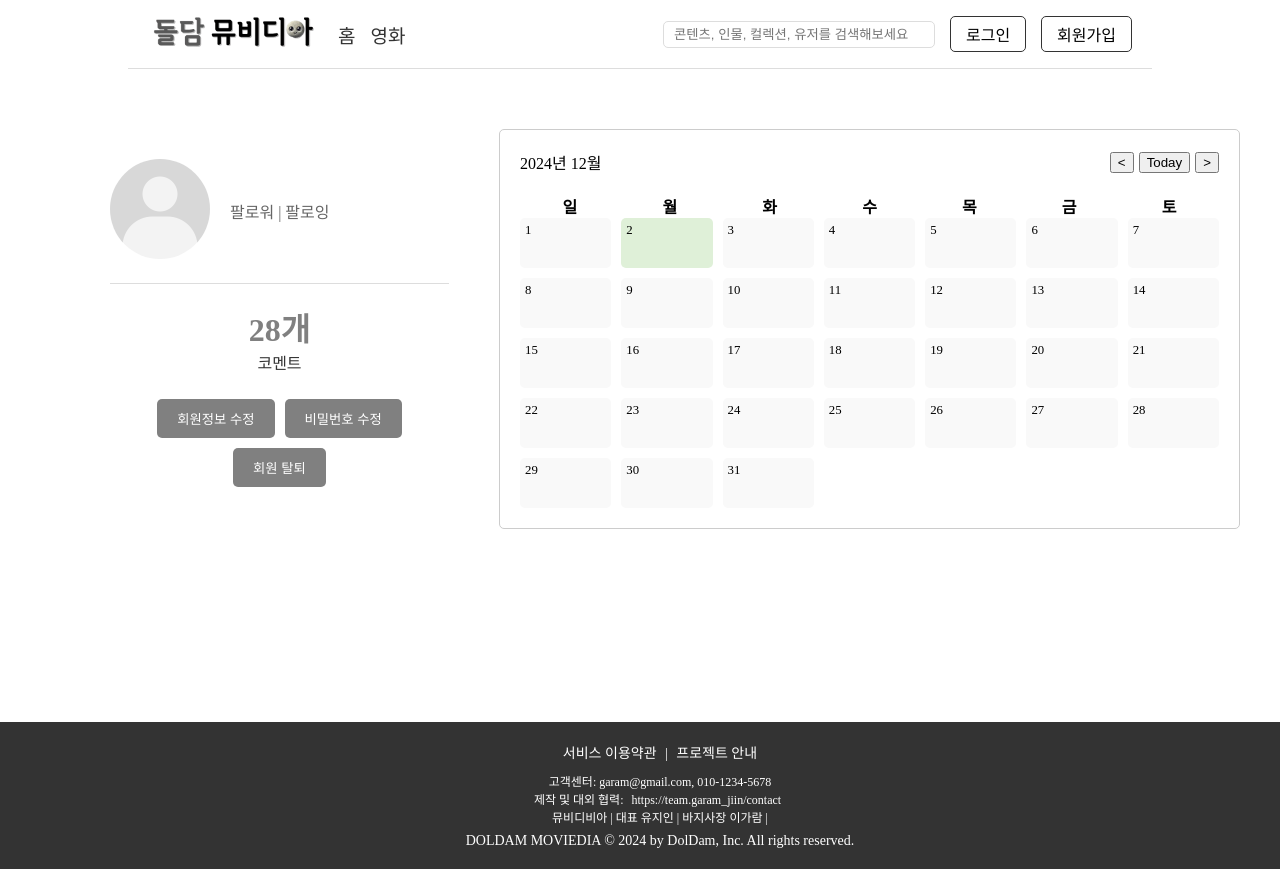
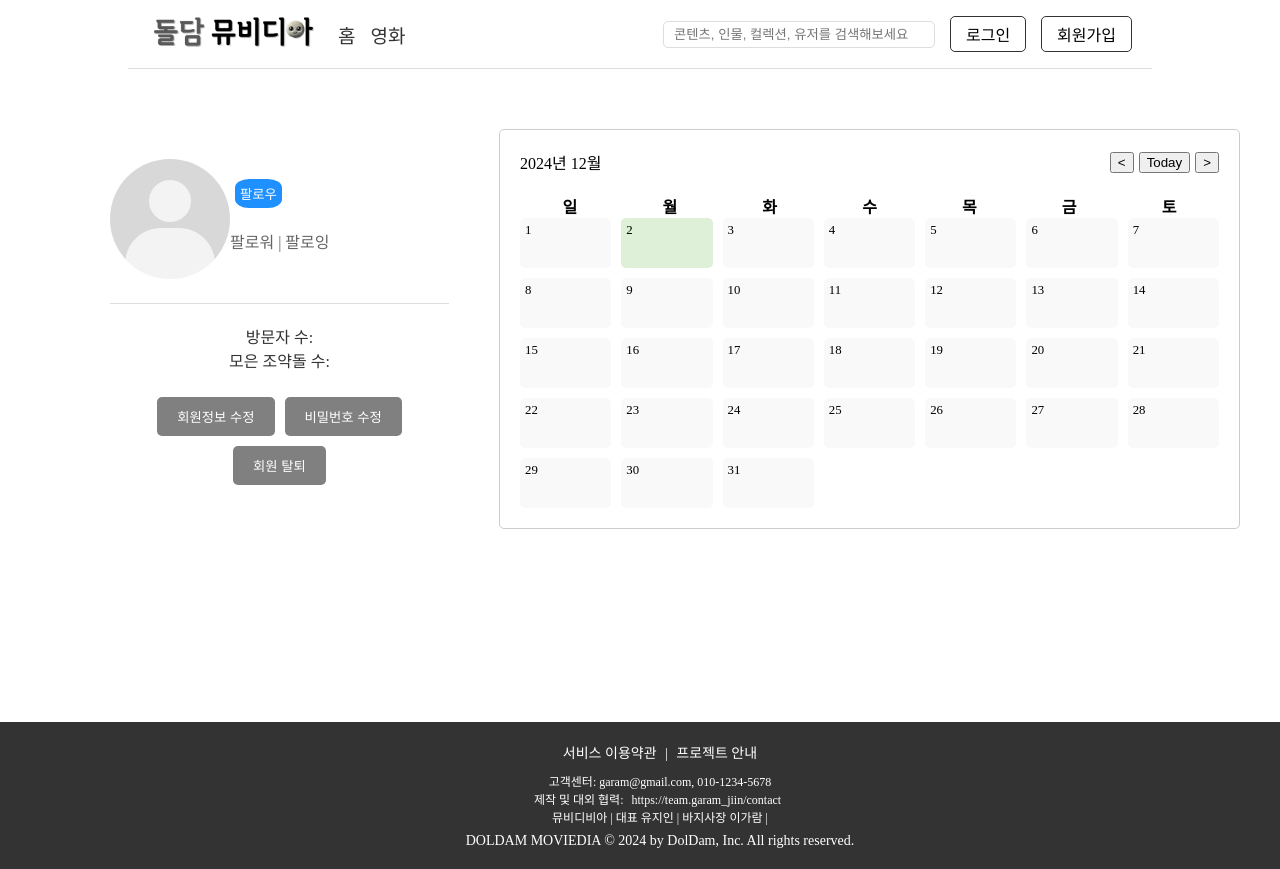
Before and after one commit to garam0107/movie_pjt, a Vue app in the folder front/final_front/: page /mypage/1 in a window 1280 px wide. Built offline with nearby package versions, Linux system fonts and the light colour scheme; a web font is replaced by a local one.

Commit message:
mypage 다시

```diff
--- a/front/final_front/src/components/movie/TopMovieComponent.vue
+++ b/front/final_front/src/components/movie/TopMovieComponent.vue
@@ -3,6 +3,24 @@
       <p class="h2tag">돌담뮤비디아 HOT 랭킹</p>
       <div class="wrapper" v-if="topMovies.length > 0">
         <div v-for="(movie, index) in topMovies" :key="movie.id" class="movie-item">
+          <div class="rank">{{ index + 1 }}</div>
+          <RouterLink :to="`/movie/${movie.id}`" class="movie-link">
+            <img :src="`https://image.tmdb.org/t/p/w500/${movie.poster_path}`" alt="poster" class="poster_img">
+            <div class="movie-info">
+              <p class="movie_title">{{ movie.title }}</p>
+              <p class="movie-details">
+                {{ movie.release_date.slice(0, 4) }} •  {{ store.detailMovie.production_country || '정보 없음' }}<br>
+                평점:  {{ movie.vote_average.toFixed(1) }} ★
+              </p>
+            </div>
+          </RouterLink>
+        </div>
+      </div>
+    </div>
+    <div class="top-movie-container">
+      <p class="h2tag">사용자가 뽑은 최고의 영화</p>
+      <div class="wrapper" v-if="topMovies.length > 0">
+        <div v-for="(movie, index) in voteMovies" :key="movie.id" class="movie-item">
           <div class="rank">{{ index + 1 }}</div>
           <RouterLink :to="`/movie/${movie.id}`" class="movie-link">
             <img :src="`https://image.tmdb.org/t/p/w500/${movie.poster_path}`" alt="poster" class="poster_img">
@@ -26,22 +44,27 @@ import { useMovieStore } from '@/stores/counter';
 const movies = ref([]);
 const topMovies = ref([]);
 const store = useMovieStore();
-
+const voteMovies = ref([])
 onMounted(async () => {
-  await store.getMovies();
-  movies.value = store.movies;
+  await store.getMovies()
+  movies.value = store.movies
 
   topMovies.value = [...movies.value]
     .sort((a, b) => b.popularity - a.popularity)
-    .slice(0, 10);
+    .slice(0, 10)
+
+  voteMovies.value = [...movies.value]
+    .sort((a, b) => b.vote_count - a.vote_count)
+    .slice(0, 10)
+  console.log(voteMovies)
 });
 
 watch(() => store.movies, (newMovies) => {
-  movies.value = newMovies;
+  movies.value = newMovies
 
   topMovies.value = [...newMovies]
     .sort((a, b) => b.popularity - a.popularity)
-    .slice(0, 10);
+    .slice(0, 10)
 });
 </script>
 
--- a/front/final_front/src/components/mypage/MyData.vue
+++ b/front/final_front/src/components/mypage/MyData.vue
@@ -2,21 +2,25 @@
   <div class="mydata-container">
     <div class="profile-header">
       <div class="profile-image">
-        <!-- <img :src="`@/assets/${props.userData.profile_image}`" alt="프로필 이미지"> -->
-        <img src="@/assets/default_profile.jpg" alt="profile_img">
+        <img :src="getImagePath(userData.profile_image)" alt="프로필 이미지">
       </div>
       <div class="user-info">
-        <h2>{{ props.userData.nickname }}</h2>
-        <p>{{ props.userData.email }}</p>
-        <p>팔로워 {{ props.userData.followers_count }} | 팔로잉 {{ props.userData.followings_count }}</p>
+        <div style="display: flex;">
+          <h2>{{ userData.nickname }}</h2>
+          <form @submit.prevent="follow">
+            <button v-if="isFollowing" @click="toggleFollow" class="followBtn unfollowBtn">언팔로우</button>
+            <button v-else @click="toggleFollow" class="followBtn">팔로우</button>
+          </form>
+        </div>
+        <p>{{ userData.email }}</p>
+        <p>팔로워 {{ userData.followers_count }} | 팔로잉 {{ userData.followings_count }}</p>
       </div>
     </div>
     <div class="user-stats">
       <div class="stat">
-        <h3>28개</h3>
-        <p>코멘트</p>
+        <p>방문자 수: {{ userData.visit_count }}</p>
+        <p>모은 조약돌 수: {{ userData.stone }}</p>
       </div>
-
     </div>
     <div class="actions">
       <RouterLink to="/main"><button>회원정보 수정</button></RouterLink>
@@ -27,22 +31,112 @@
 </template>
 
 <script setup>
+import { useMovieStore } from '@/stores/counter';
+import axios from 'axios';
+import { onMounted, ref } from 'vue';
+import { useRoute } from 'vue-router';
 import { RouterLink } from 'vue-router';
 
-const props = defineProps ({
-  userData: Object
-})
+const route = useRoute();
+const userId = route.params.user_id; // URL에서 user_id를 가져옴
+const store = useMovieStore();
+const userData = ref({}); // 유저 정보를 담을 변수
+const isFollowing = ref(false);
+
+// 마운트될 때 사용자 정보 불러오기
+onMounted(() => {
+  if (store.token) {
+    // 특정 사용자의 데이터 요청
+    axios({
+      method: 'get',
+      url: `http://127.0.0.1:8000/accounts/${userId}/`, // 특정 유저 정보 요청
+      headers: {
+        Authorization: `Token ${store.token}`
+      }
+    })
+    .then((res) => {
+      console.log('유저 데이터:', res.data);
+      userData.value = res.data; // 유저 데이터를 상태에 저장
+    })
+    .catch((err) => {
+      console.error('유저 정보를 불러오는 중 오류 발생:', err);
+    });
+  } else {
+    console.error('토큰이 없습니다. 로그인 후 다시 시도해주세요.');
+  }
+
+  // 팔로우 상태 확인
+  if (store.token) {
+    axios({
+      method: 'get',
+      url: `http://127.0.0.1:8000/accounts/${userId}/follow/`,
+      headers: {
+        Authorization: `Token ${store.token}`
+      }
+    })
+    .then((res) => {
+      isFollowing.value = res.data.following.some(user => user.id === userId);
+    })
+    .catch((err) => {
+      console.error('팔로우 상태를 확인하는 중 오류 발생:', err);
+    });
+  }
+});
+
+// 팔로우/언팔로우 기능
+const toggleFollow = () => {
+  if (!store.token) {
+    alert('로그인이 필요합니다.');
+    return;
+  }
+
+  axios({
+    method: 'post',
+    url: `http://127.0.0.1:8000/accounts/${userId}/follow/`,
+    headers: {
+      Authorization: `Token ${store.token}`
+    }
+  })
+  .then((res) => {
+    if (res.data.message === '팔로우') {
+      isFollowing.value = true;
+    } else if (res.data.message === '언팔로우') {
+      isFollowing.value = false;
+    }
+    console.log(res.data.message);
+  })
+  .catch((err) => {
+    console.error('팔로우/언팔로우 요청 중 오류 발생:', err);
+  });
+};
+
+// 프로필 이미지 경로 가져오기
+const getImagePath = (imageName) => {
+  if (imageName) {
+    return `/src/assets/profile_images/${imageName}`;
+  } else {
+    return '/src/assets/default_profile.jpg'; // 기본 프로필 이미지
+  }
+};
 </script>
 
 <style scoped>
+.followBtn {
+  padding: 5px;
+  border-radius: 30%;
+  background-color: dodgerblue;
+}
+
+.followBtn:hover {
+  background-color: blue;
+}
+
 .mydata-container {
   max-width: 400px;
-
   margin: 20px auto;
   padding: 30px;
   background-color: #fff;
   border-radius: 10px;
-  /* box-shadow: 0 0 10px rgba(0, 0, 0, 0.1); */
 }
 
 .profile-header {
@@ -52,10 +146,9 @@ const props = defineProps ({
 }
 
 .profile-image img {
-  width: 100px;
-  height: 100px;
+  width: 120px;
+  height: 120px;
   border-radius: 50%;
-  margin-right: 20px;
 }
 
 .user-info h2 {
@@ -77,12 +170,6 @@ const props = defineProps ({
 
 .stat {
   text-align: center;
-}
-
-.stat h3 {
-  font-size: 2rem;
-  margin: 0;
-  color: gray;
 }
 
 .stat p {
--- a/front/final_front/src/views/MovieDetailView.vue
+++ b/front/final_front/src/views/MovieDetailView.vue
@@ -54,9 +54,11 @@
             <span
               v-for="star in 5"
               :key="star"
-              :class="['star', {'selected': star <= selectedRating}]"
+              :class="['star', {'selected': star <= selectedRating, 'hovered': star <= hoveredRating}]"
               @click="selectedRating = star"
-            >⭐</span>
+              @mouseover="hoveredRating = star"
+              @mouseleave="hoveredRating = 0"
+            >★</span>
           </div>
         </div>
         <div class="modal-actions">
@@ -90,6 +92,7 @@ const showReviewModal = ref(false);
 const reviewTitle = ref('');
 const reviewContent = ref('');
 const selectedRating = ref(0);
+const hoveredRating = ref(0);
 
 onMounted(async () => {
   await store.getDetailMovie(movieId);
@@ -144,8 +147,8 @@ const openReviewModal = () => {
 // 리뷰 제출
 const submitReview = () => {
   if (!reviewTitle.value || !reviewContent.value || selectedRating.value === 0) {
-    alert('제목, 내용, 별점을 모두 입력해주세요.');
-    return;
+    alert('제목, 내용, 별점을 모두 입력해주세요.')
+    return
   }
 
   axios.post(`http://127.0.0.1:8000/movies/detail/${movieId}/create_review/`, {
@@ -158,30 +161,21 @@ const submitReview = () => {
     }
   })
   .then((res) => {
-    console.log('리뷰 저장 성공:', res.data);
-    showReviewModal.value = false;
-    reviewTitle.value = '';
-    reviewContent.value = '';
-    selectedRating.value = 0;
-    alert('리뷰가 성공적으로 작성되었습니다!');
+    console.log('리뷰 저장 성공:', res.data)
+    showReviewModal.value = false
+    reviewTitle.value = ''
+    reviewContent.value = ''
+    selectedRating.value = 0
+    alert('리뷰가 성공적으로 작성되었습니다!')
+    location.reload()
   })
   .catch((err) => {
-    console.error('리뷰 저장 실패:', err);
-  });
-};
-// 리뷰 바로바로 보이기
-const fetchReviews = () => {
-  axios({
-    method: 'get',
-    url: `http://127.0.0.1:8000/movies/${movieId}/detail_review/`,
+    console.error('리뷰 저장 실패:', err)
   })
-    .then((res) => {
-      reviews.value = res.data;
-    })
-    .catch((err) => {
-      console.error(err);
-    });
-};
+}
+
+
+
 </script>
 
 <style scoped>
@@ -338,6 +332,13 @@ const fetchReviews = () => {
 
 .stars span {
   font-size: 1.8rem;
+  color: lightgray;
+  cursor: pointer;
+  transition: color 0.3s ease, transform 0.2s;
+}
+
+.stars span.hovered,
+.stars span.selected {
   color: gold;
 }
 
@@ -412,7 +413,8 @@ const fetchReviews = () => {
   transition: color 0.3s ease;
 }
 
-.star.selected {
+.star.selected,
+.star.hovered {
   color: gold;
 }
 
--- a/front/final_front/src/views/mypage/MyPageView.vue
+++ b/front/final_front/src/views/mypage/MyPageView.vue
@@ -24,12 +24,13 @@ const route = useRoute();
 const userData = ref({});
 
 onMounted(async () => {
-  const userId = route.params.user_id;
+  const userId = route.params.user_id; // URL에서 user_id를 가져옴
 
   if (store.token) {
+    // 특정 유저의 데이터를 불러오기 위해 userId 사용
     axios({
       method: 'get',
-      url: `http://127.0.0.1:8000/accounts/user/`,
+      url: `http://127.0.0.1:8000/accounts/${userId}/mypage/`, // 특정 사용자 데이터 요청
       headers: {
         Authorization: `Token ${store.token}`
       }
@@ -46,6 +47,7 @@ onMounted(async () => {
   }
 });
 </script>
+
 
 <style scoped>
 .mypage-container {
```
Also changed, not shown: front/final_front/src/components/movie/MovieCommentComponent.vue (+20 -20 lines).
